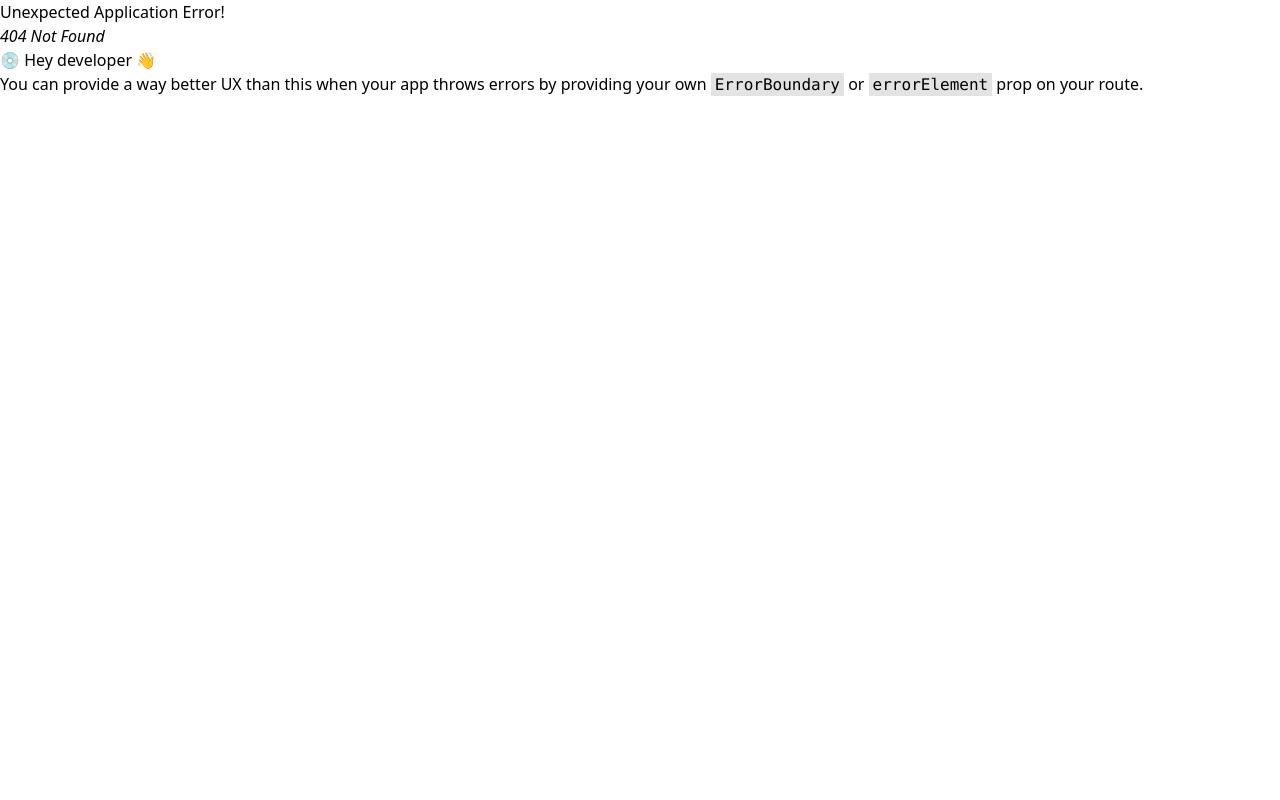
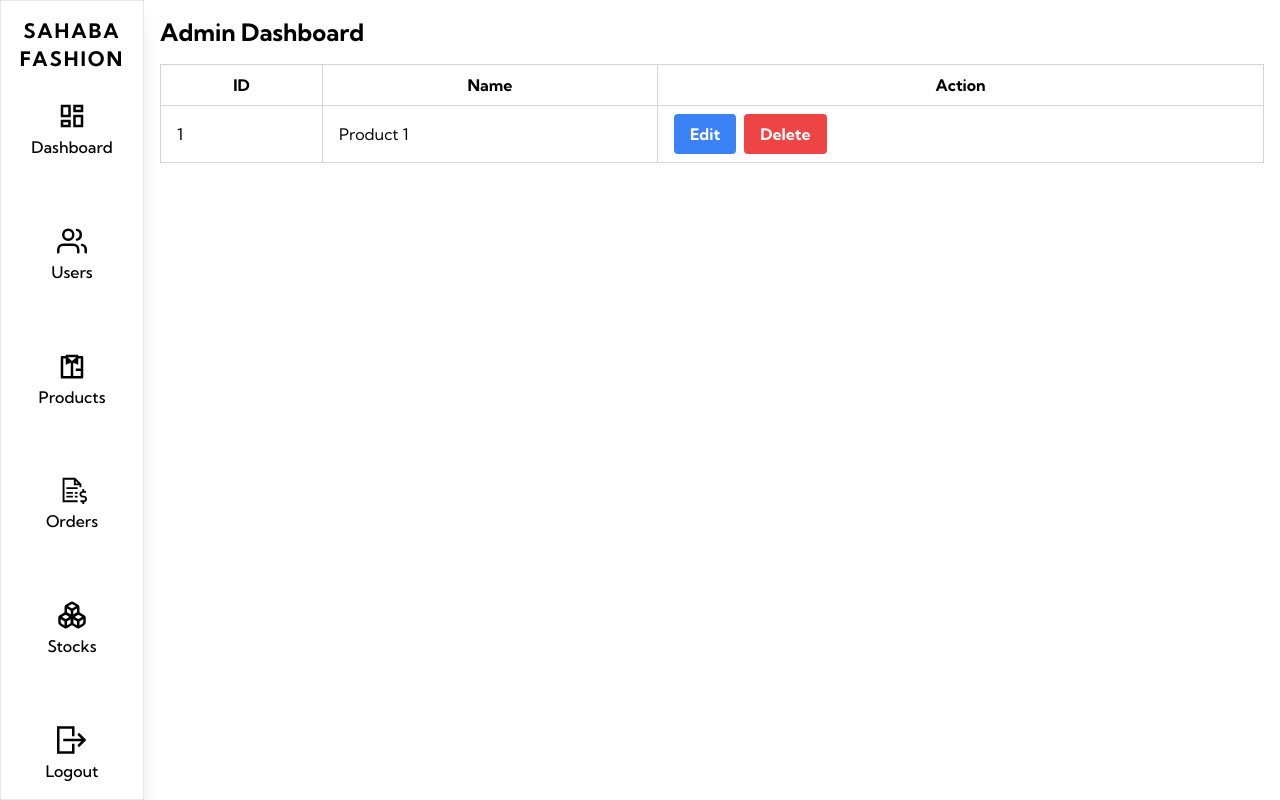
Before and after one commit to kangzBredz04/sahaba-fashion, a React (Vite) app in the folder client/: page /admin in a window 1280 px wide. Before the commit this address had no page. Built offline with nearby package versions, Linux system fonts and the light colour scheme.

Commit message:
feat(client): Create admin page. This commit introduces the admin page to the client-side of the Sahaba Fashion project.

```diff
--- a/client/src/main.jsx
+++ b/client/src/main.jsx
@@ -8,6 +8,8 @@ import Login from "./pages/Login.jsx";
 import Home from "./pages/Home.jsx";
 import NewArrivals from "./pages/NewArrivals.jsx";
 import DetailProduct from "./pages/DetailProduct.jsx";
+import ErrorPage from "./pages/ErrorPage.jsx";
+import Admin from "./pages/Admin.jsx";
 // import MyAccount from "./pages/MyAccount.jsx";
 
 const router = createBrowserRouter([
@@ -36,6 +38,12 @@ const router = createBrowserRouter([
         element: <DetailProduct />,
       },
     ],
+    errorElement: <ErrorPage />,
+  },
+  {
+    path: "/admin",
+    element: <Admin />,
+    errorElement: <ErrorPage />,
   },
 ]);
 
--- /dev/null
+++ b/client/src/pages/Admin.jsx
@@ -0,0 +1,37 @@
+import SideBar from "../components/SideBar";
+
+export default function Admin() {
+  return (
+    <div className="flex font-KumbhSans">
+      <SideBar />
+      <div className="flex-1 p-4">
+        <h1 className="text-2xl font-bold mb-4">Admin Dashboard</h1>
+        <table className="w-full border-collapse border border-gray-300">
+          <thead>
+            <tr>
+              <th className="border border-gray-300 px-4 py-2">ID</th>
+              <th className="border border-gray-300 px-4 py-2">Name</th>
+              <th className="border border-gray-300 px-4 py-2">Action</th>
+            </tr>
+          </thead>
+          <tbody>
+            {/* Data produk */}
+            <tr>
+              <td className="border border-gray-300 px-4 py-2">1</td>
+              <td className="border border-gray-300 px-4 py-2">Product 1</td>
+              <td className="border border-gray-300 px-4 py-2">
+                <button className="bg-blue-500 hover:bg-blue-700 text-white font-bold py-2 px-4 rounded">
+                  Edit
+                </button>
+                <button className="bg-red-500 hover:bg-red-700 text-white font-bold py-2 px-4 rounded ml-2">
+                  Delete
+                </button>
+              </td>
+            </tr>
+            {/* Data produk lainnya */}
+          </tbody>
+        </table>
+      </div>
+    </div>
+  );
+}
--- a/client/src/pages/Home.jsx
+++ b/client/src/pages/Home.jsx
@@ -1,6 +1,7 @@
 import { useContext } from "react";
 import { AllContext } from "../App";
 import CardProduct from "../components/CardProduct";
+import Loading from "../components/Loading";
 
 export default function Home() {
   const { products } = useContext(AllContext);
@@ -34,12 +35,6 @@ export default function Home() {
       </div>
     );
   } else {
-    return (
-      <div>
-        <h1 className="text-center font-medium text-xl tracking-wider">
-          LOADING ...
-        </h1>
-      </div>
-    );
+    return <Loading />;
   }
 }
```
